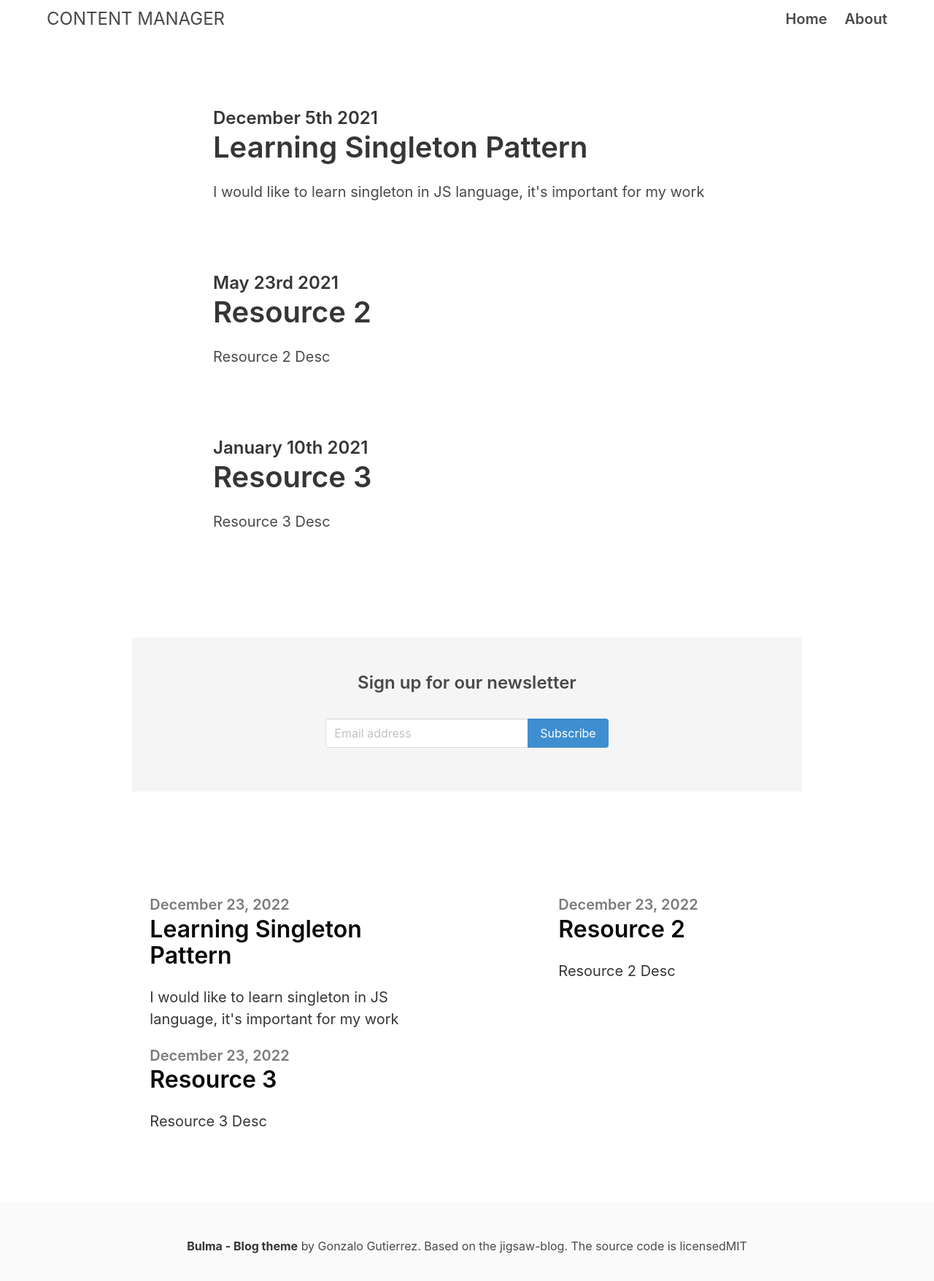
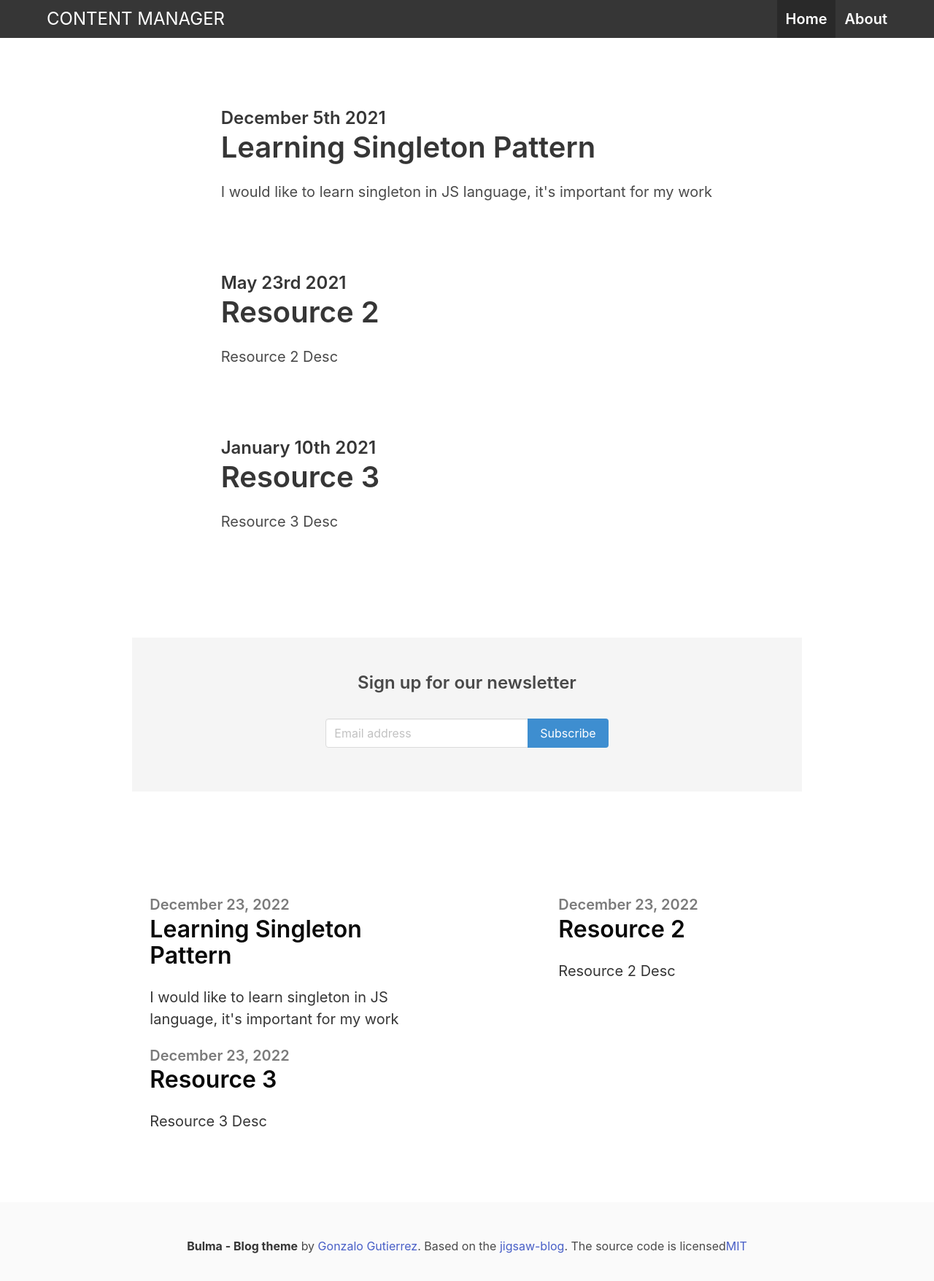
Before and after one commit to marlonfsolis/Next_Content_Manager, a Next.js app in the folder ContentManager.Client/: page / in a window 1280 px wide. Shown: the top 1756 px of the page at 73% size. Built offline with nearby package versions, Linux system fonts and the light colour scheme.

Commit message:
Doing some changes.

```diff
--- a/ContentManager.Client/components/Footer.js
+++ b/ContentManager.Client/components/Footer.js
@@ -2,7 +2,7 @@ import React from 'react'
 
 const Footer = () => {
   return (
-    <div>
+    <>
       <footer className="footer">
         <div className="content has-text-centered">
           <p>
@@ -12,7 +12,7 @@ const Footer = () => {
           </p>
         </div>
       </footer>
-    </div>
+    </>
   )
 }
 
--- a/ContentManager.Client/components/Navbar.js
+++ b/ContentManager.Client/components/Navbar.js
@@ -3,8 +3,8 @@ import Link from 'next/link'
 
 const Navbar = () => {
   return (
-    <div>
-      <nav className="navbar">
+    <>
+      <nav className="navbar is-dark" role="navigation">
         <div className="container">
           <div className="navbar-brand">
             <div className="navbar-item">
@@ -12,7 +12,7 @@ const Navbar = () => {
                 <Link href="/">Content Manager</Link>
               </h1>
             </div>
-            <span className="navbar-burger burger" data-target="navbarMenu">
+            <span role="button" className="navbar-burger burger" data-target="navbarMenu">
               <span></span>
               <span></span>
               <span></span>
@@ -20,17 +20,21 @@ const Navbar = () => {
           </div>
           <div id="navbarMenu" className="navbar-menu">
             <div className="navbar-end">
-              <div className="navbar-item is-active is-size-5 has-text-weight-semibold">
-                <Link href="/">Home</Link>
-              </div>
-              <div className="navbar-item is-size-5 has-text-weight-semibold">
-                <Link href="/about">About</Link>
-              </div>
+              <Link href="/" passHref>
+                <a className="navbar-item is-active is-size-5 has-text-weight-semibold">
+                  Home
+                </a>
+              </Link>
+              <Link href="/" passHref>
+                <a className="navbar-item is-size-5 has-text-weight-semibold">
+                About
+                </a>
+              </Link>
             </div>
           </div>
         </div>
       </nav>
-    </div>
+    </>
   );
 };
 
--- a/ContentManager.Client/components/Newsletter.js
+++ b/ContentManager.Client/components/Newsletter.js
@@ -2,7 +2,7 @@ import React from 'react'
 
 const Newsletter = () => {
   return (
-    <div>
+    <>
       <section className="section">
         <div className="columns">
           <div className="column is-10 is-offset-1">
@@ -26,7 +26,7 @@ const Newsletter = () => {
           </div>
         </div>
       </section>
-    </div>
+    </>
   )
 }
 
--- a/ContentManager.Client/components/ResourceHiglight.js
+++ b/ContentManager.Client/components/ResourceHiglight.js
@@ -3,17 +3,17 @@ import moment from 'moment';
 
 export default function ResourceHiglight ({ resources }) {
   return (
-    <div>
+    <>
       <section className="hero ">
         <div className="hero-body">
-          <div className="container">
+          <div className="container is-fluid">
             {
               resources.map((r) => {
                 const today = new Date();
                 const subtitle = moment(r.createdAt).format('MMMM Do YYYY');
 
                 return (
-                  <section key={r.id} className="section">
+                  <section key={r.id} className="section is-small">
                     <div className="columns">
                       <div className="column is-8 is-offset-2">
                         <div className="content is-medium">
@@ -32,6 +32,6 @@ export default function ResourceHiglight ({ resources }) {
           </div>
         </div>
       </section>
-    </div>
+    </>
   );
 }
--- a/ContentManager.Client/components/ResourceList.js
+++ b/ContentManager.Client/components/ResourceList.js
@@ -2,7 +2,7 @@ import React from 'react'
 
 export default function ResourceList ({resources}) {
   return (
-    <div>
+    <>
       <section className="hero">
         <div className="hero-body">
           <div className="container">
@@ -28,6 +28,6 @@ export default function ResourceList ({resources}) {
           </div>
         </div>
       </section>
-    </div>
+    </>
   )
 }
--- a/ContentManager.Client/styles/Home.module.css
+++ /dev/null
@@ -1,116 +0,0 @@
-.container {
-  padding: 0 2rem;
-}
-
-.main {
-  min-height: 100vh;
-  padding: 4rem 0;
-  flex: 1;
-  display: flex;
-  flex-direction: column;
-  justify-content: center;
-  align-items: center;
-}
-
-.footer {
-  display: flex;
-  flex: 1;
-  padding: 2rem 0;
-  border-top: 1px solid #eaeaea;
-  justify-content: center;
-  align-items: center;
-}
-
-.footer a {
-  display: flex;
-  justify-content: center;
-  align-items: center;
-  flex-grow: 1;
-}
-
-.title a {
-  color: #0070f3;
-  text-decoration: none;
-}
-
-.title a:hover,
-.title a:focus,
-.title a:active {
-  text-decoration: underline;
-}
-
-.title {
-  margin: 0;
-  line-height: 1.15;
-  font-size: 4rem;
-}
-
-.title,
-.description {
-  text-align: center;
-}
-
-.description {
-  margin: 4rem 0;
-  line-height: 1.5;
-  font-size: 1.5rem;
-}
-
-.code {
-  background: #fafafa;
-  border-radius: 5px;
-  padding: 0.75rem;
-  font-size: 1.1rem;
-  font-family: Menlo, Monaco, Lucida Console, Liberation Mono, DejaVu Sans Mono,
-    Bitstream Vera Sans Mono, Courier New, monospace;
-}
-
-.grid {
-  display: flex;
-  align-items: center;
-  justify-content: center;
-  flex-wrap: wrap;
-  max-width: 800px;
-}
-
-.card {
-  margin: 1rem;
-  padding: 1.5rem;
-  text-align: left;
-  color: inherit;
-  text-decoration: none;
-  border: 1px solid #eaeaea;
-  border-radius: 10px;
-  transition: color 0.15s ease, border-color 0.15s ease;
-  max-width: 300px;
-}
-
-.card:hover,
-.card:focus,
-.card:active {
-  color: #0070f3;
-  border-color: #0070f3;
-}
-
-.card h2 {
-  margin: 0 0 1rem 0;
-  font-size: 1.5rem;
-}
-
-.card p {
-  margin: 0;
-  font-size: 1.25rem;
-  line-height: 1.5;
-}
-
-.logo {
-  height: 1em;
-  margin-left: 0.5rem;
-}
-
-@media (max-width: 600px) {
-  .grid {
-    width: 100%;
-    flex-direction: column;
-  }
-}
--- a/ContentManager.Client/styles/globals.css
+++ b/ContentManager.Client/styles/globals.css
@@ -1,16 +1,4 @@
-html,
-body {
-  padding: 0;
-  margin: 0;
-  font-family: -apple-system, BlinkMacSystemFont, Segoe UI, Roboto, Oxygen,
-    Ubuntu, Cantarell, Fira Sans, Droid Sans, Helvetica Neue, sans-serif;
-}
-
-a {
+.navbar a {
   color: inherit;
   text-decoration: none;
 }
-
-* {
-  box-sizing: border-box;
-}
```
